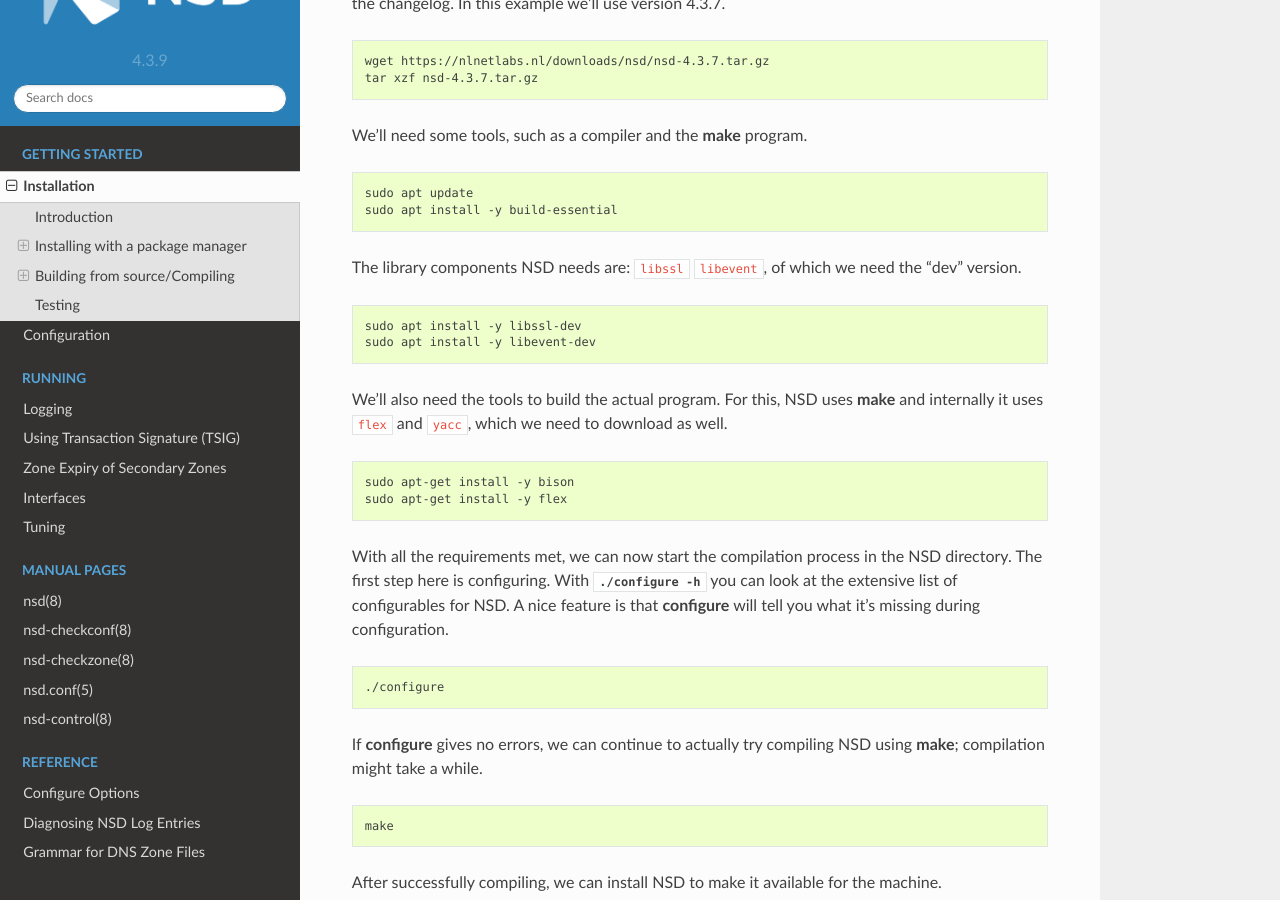
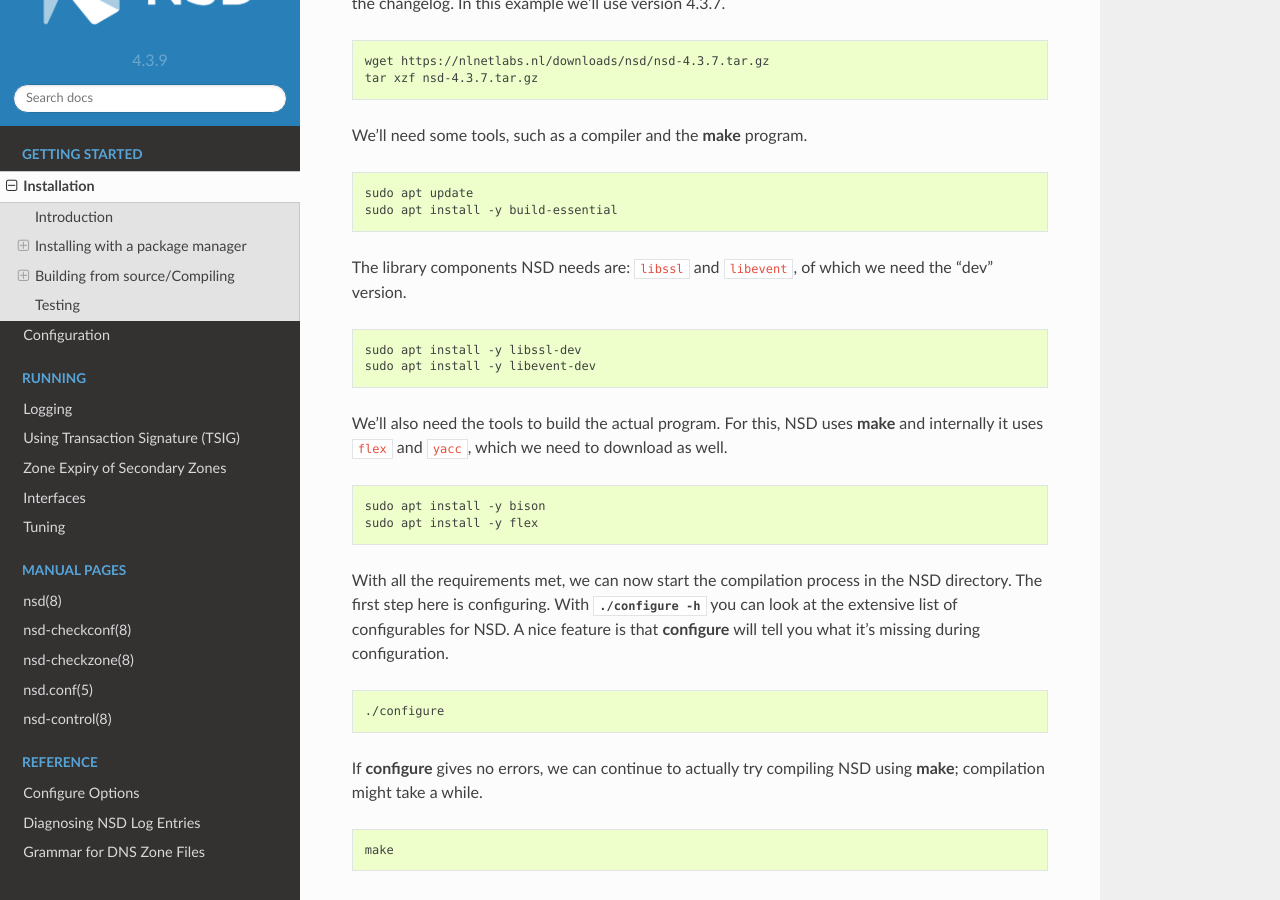
Before and after one commit to NLnetLabs/nsd-manual, a Sphinx documentation site: the page built from source/installation.rst, in a window 1280 px wide and 900 px high, scrolled down 1123 px. Built offline with Sphinx 7.4.7 and the Read the Docs theme 2.0.0, drawn with Linux system fonts in a browser that asks for light colours.

Commit message:
small corrections

```diff
--- a/source/installation.rst
+++ b/source/installation.rst
@@ -69,7 +69,7 @@ We'll need some tools, such as a compiler and the :command:`make` program.
     sudo apt install -y build-essential
 
 
-The library components NSD needs are: ``libssl`` ``libevent``, of which we need
+The library components NSD needs are: ``libssl`` and ``libevent``, of which we need
 the "dev" version.
 
 .. code-block:: bash
@@ -84,8 +84,8 @@ download as well.
 
 .. code-block:: bash
 
-    sudo apt-get install -y bison
-    sudo apt-get install -y flex
+    sudo apt install -y bison
+    sudo apt install -y flex
 
 
 With all the requirements met, we can now start the compilation process in the
```
